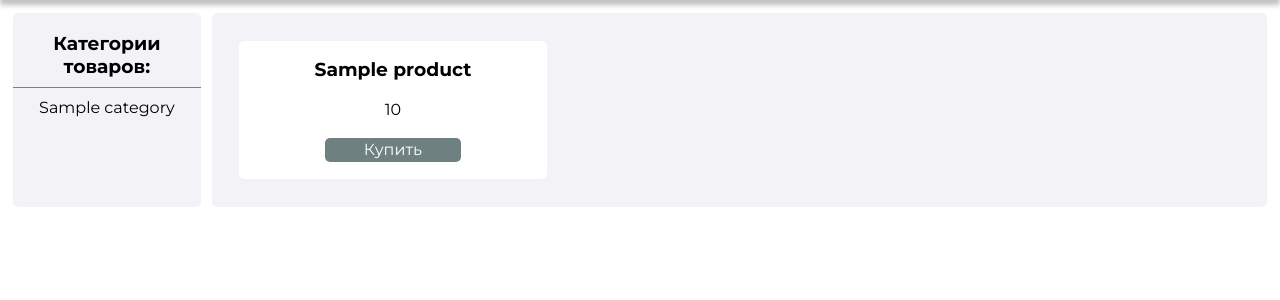
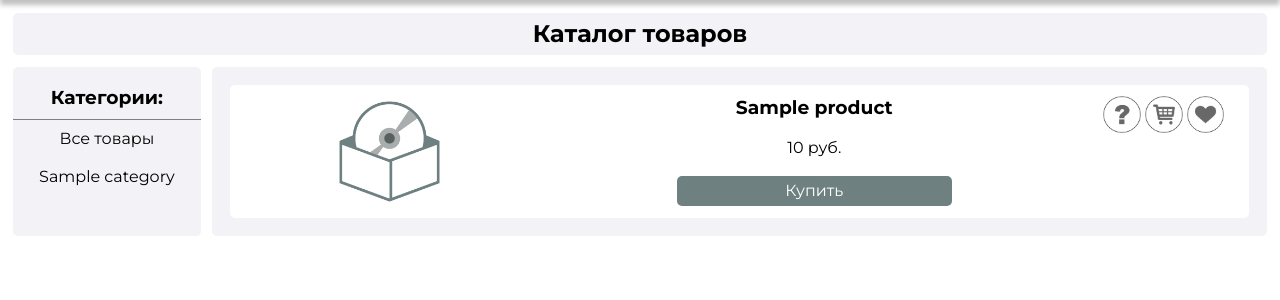
Before and after one commit to cybersobic/zenith-store, a Spring Boot app: page /catalog in a window 1280 px wide. Shown: the part 80-380 px from the top of the page. Run offline with Spring Boot 4, Linux system fonts and the light colour scheme; tables that the repository leaves empty hold one stand-in row (values such as "Sample post").

Commit message:
Create product menu and change catalog styles

```diff
--- a/src/main/resources/static/css/style.css
+++ b/src/main/resources/static/css/style.css
@@ -216,6 +216,13 @@ footer {
 .official {
     padding: 3%;
 }
+.catalog_title {
+    background-color: #F3F3F7;
+    padding: 0.5%;
+    margin: 1% 1% 0.5% 1%;
+    text-align: center;
+    border-radius: 5px;
+}
 .catalog {
     display: grid;
     grid-template-columns: 15% 85%;
@@ -243,18 +250,17 @@ footer {
 }
 .product_list {
     border-radius: 5px;
-    padding: 1%;
     margin-left: 1%;
     background-color: #F3F3F7;
-    display: grid;
-    grid-template-columns: repeat(3, 33%);
     text-align: center;
 }
 .prods {
     background-color: white;
-    margin: 5%;
-    padding: 5%;
+    margin: 1.7%;
+    padding: 1%;
     border-radius: 5px;
+    display: grid;
+    grid-template-columns: 30% 55% 15%;
 }
 .buy_product {
     background-color: #6F8081;
@@ -266,3 +272,10 @@ footer {
     border-radius: 5px;
     padding: 1%;
 }
+.product_image img {
+    width: 35%;
+    margin-top: 1%;
+}
+.product_menu img {
+    width: 25%;
+}
--- a/src/main/resources/templates/catalog.html
+++ b/src/main/resources/templates/catalog.html
@@ -23,18 +23,32 @@
         </div>
     </header>
     <main>
+        <div class="catalog_title"><h2>Каталог товаров</h2></div>
         <div class="catalog">
             <div class="categories">
-                <br><h3>Категории товаров:</h3>
-                <div class="categories_content" th:each="category : ${categories}">
-                    <a href="#" th:text="${category}"></a>
+                <br><h3>Категории:</h3>
+                <div class="categories_content">
+                    <a href="#">Все товары</a>
+                    <div th:each="category : ${categories}">
+                        <a href="#" th:text="${category}"></a>
+                    </div>
                 </div>
             </div>
             <div class="product_list">
                 <div class="prods" th:each="product : ${products}">
-                    <h3 class="product_name" th:text="${product.name}"></h3><br>
-                    <p class="product_price" th:text="${product.price}"></p><br>
-                    <a class="buy_product" href="#">Купить</a>
+                    <div class="product_image">
+                        <img src="images/product_default_image.png" alt="product_default_image">
+                    </div>
+                    <div class="product_content">
+                        <h3 class="product_name" th:text="${product.name}"></h3><br>
+                        <p><span class="product_price" th:text="${product.price}"></span> руб.</p><br>
+                        <a class="buy_product" href="#">Купить</a>
+                    </div>
+                    <div class="product_menu">
+                        <a title="Подробнее о товаре" href="#"><img src="images/info_image.png" alt="product_info"></a>
+                        <a title="Добавить в корзину" href="#"><img src="images/basket_image.png" alt="add_to_basket"></a>
+                        <a title="Добавить в избранное" href="#"><img src="images/favorite_image.png" alt="add_to_favorites"></a>
+                    </div>
                 </div>
             </div>
         </div>
```
Also changed, not shown: src/main/resources/static/images/info_image.png (added), src/main/resources/static/images/product_default_image.png (added).
